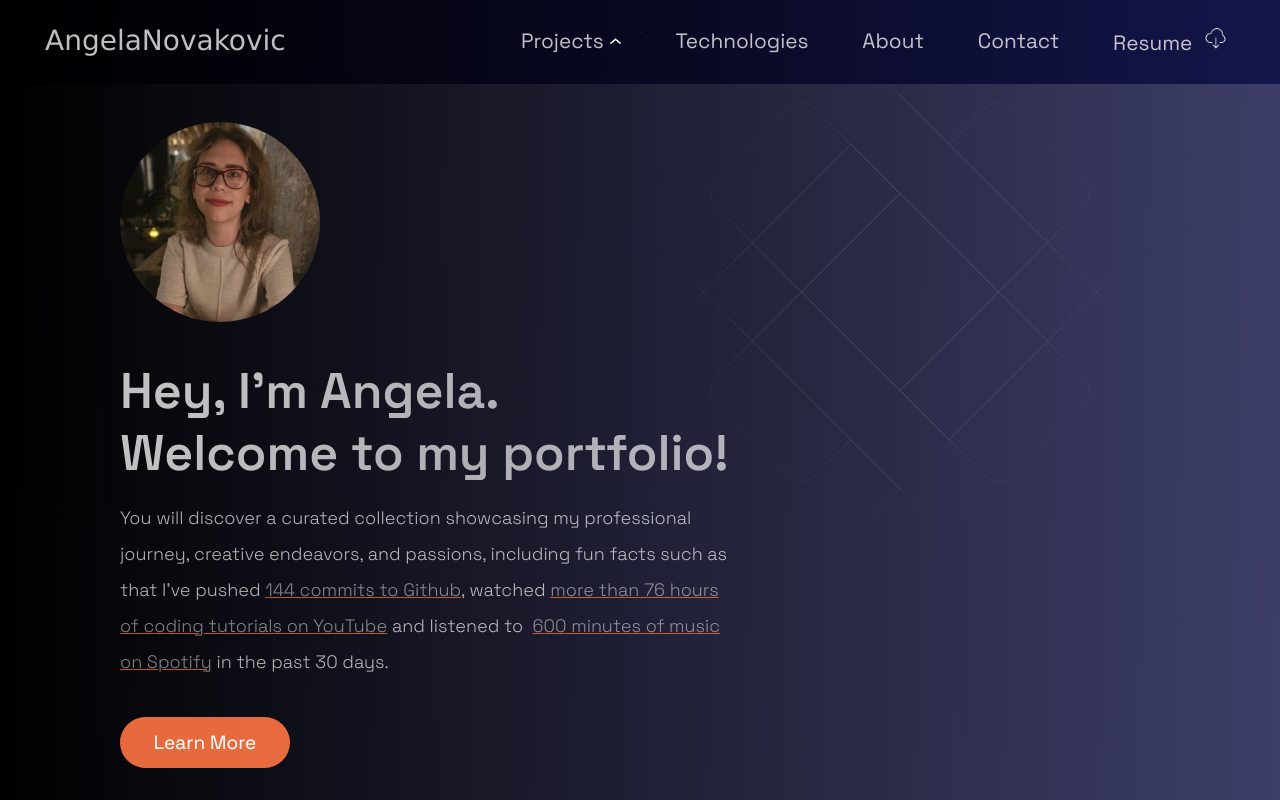
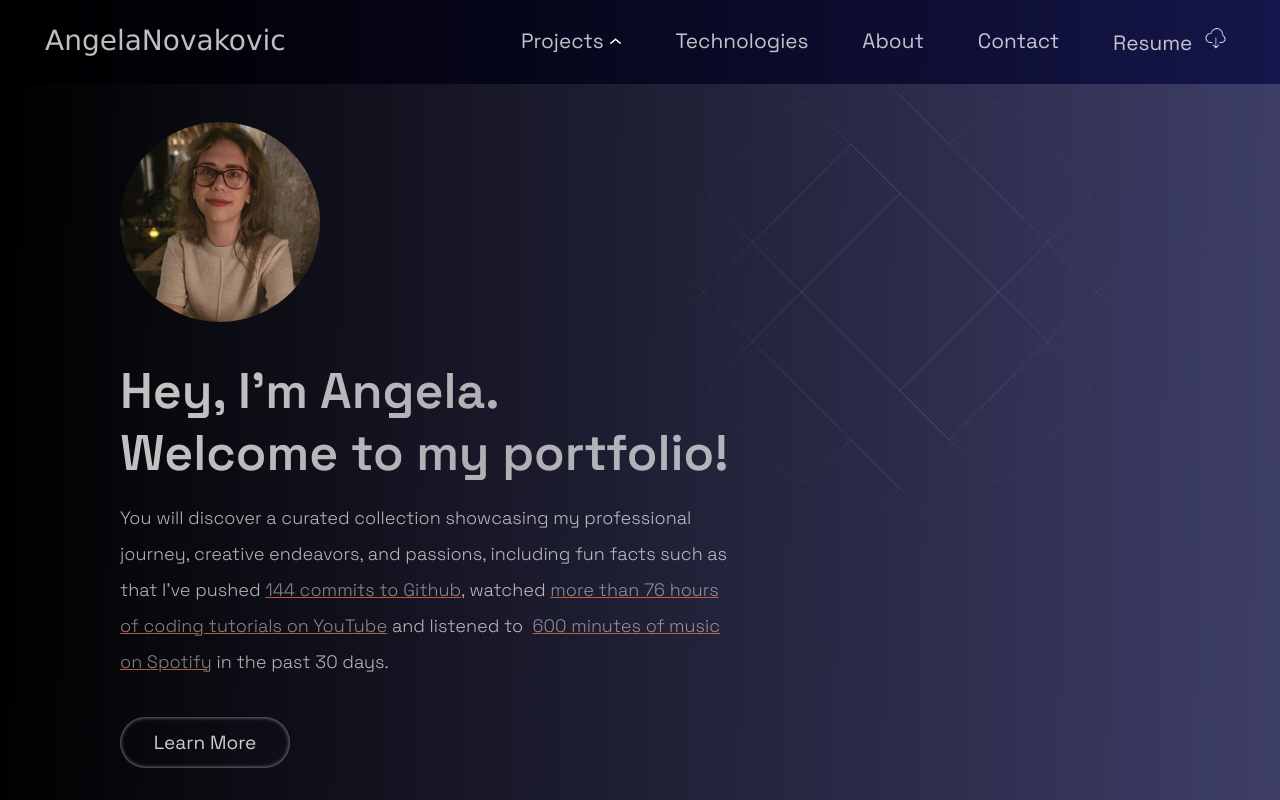
Before and after one commit to AngelaNova/Portfolio_AngelaNovakovic.com, a Next.js app: page / in a window 1280 px wide. Shown: the top 800 px of the page. Built offline with nearby package versions, Linux system fonts and the light colour scheme.

Commit message:
Update index.js

```diff
--- a/src/styles/GlobalComponents/index.js
+++ b/src/styles/GlobalComponents/index.js
@@ -176,13 +176,13 @@ export const ButtonBack = styled.div`
   align-items: center;
   justify-content: center;
   margin: ${({ alt, form }) => (alt || form) ? '0' : '0 0 80px'};
-  color: #fff;
-  background: ${({ alt }) => alt ? 'rgba(255, 117, 67, 0.73)' : 'rgba(255, 117, 67, 0.73)'};
+  color: rbga(255,255,255,0.7);
   cursor: pointer;
   transition: 0.5s ease;
   position: relative;
   overflow: hidden;
-  opacity: ${({ disabled }) => disabled ? '.5' : '1'};
+  box-shadow: ${({ disabled }) => disabled ? 'inset 0px 0px 1px rgba(255, 255, 255, 0.6), inset 0px 0px 4px rgba(20, 20, 55, 0.3)' : 'inset 0px 0px 4px rgba(255, 255, 255, 0.6), inset 0px 0px 4px rgba(20, 20, 55, 0.3)'};
+
 
   @media ${(props) => props.theme.breakpoints.md} {
     width: ${({ alt }) => alt ? '100px' : '120px'};
@@ -202,38 +202,21 @@ export const ButtonBack = styled.div`
 export const ButtonFront = styled.button`
   border: none;
   border-radius: 50px;
-  color: #fff;
   display: flex;
   position: absolute;
   top: 0;
   left: 0;
   width: 100%;
   height: 100%;
-  background: ${({ alt }) => alt ? 'rgba(255, 117, 67, 0.73)' : 'rgba(255, 117, 67, 0.63)'};
-  opacity: ${({ disabled }) => disabled ? '.5' : '1'};
   transition: .4s ease;
   font-size: ${({ alt }) => alt ? '15px' : '19px'};
   font-weight: 400;
   align-items: center;
   justify-content: center;
   cursor: pointer;
-  box-shadow: ${({ disabled }) => disabled ? 'inset 0px 2px 1px rgba(1, 1, 1, 0.15), inset 0px 0px 4px rgba(0, 1, 60, 0.75)' : 'none'};
-
+  opacity: 0;
   &:hover {
-    opacity: 0;
-  }
-  &:focus {
-    outline: none;
-  }
-  &:active {
-    opacity: 1;
-    box-shadow: inset 0px 2px 1px rgba(46, 49, 55, 0.15), inset 0px 0px 4px rgba(20, 20, 55, 0.3);
-  }
-
-  &:disabled{
-    background: rgba(255, 117, 67, 0.63);
-    opacity: 0.5;
-    box-shadow: inset 0px 2px 1px rgba(46, 49, 55, 0.15), inset 0px 0px 4px rgba(20, 20, 55, 0.3);
+    box-shadow: 'inset 0px 0px 1px rgba(255, 255, 255, 0.9), inset 0px 0px 4px rgba(20, 20, 55, 0.3)'
   }
 
   @media ${(props) => props.theme.breakpoints.md} {
@@ -256,6 +239,7 @@ export const LinkContainer = styled.div`
     background-color: rgba(255, 117, 67, 0.83);
     transform: scale(1.2);
     cursor: pointer;
+
   }
 
   @media ${(props) => props.theme.breakpoints.md} {
```
